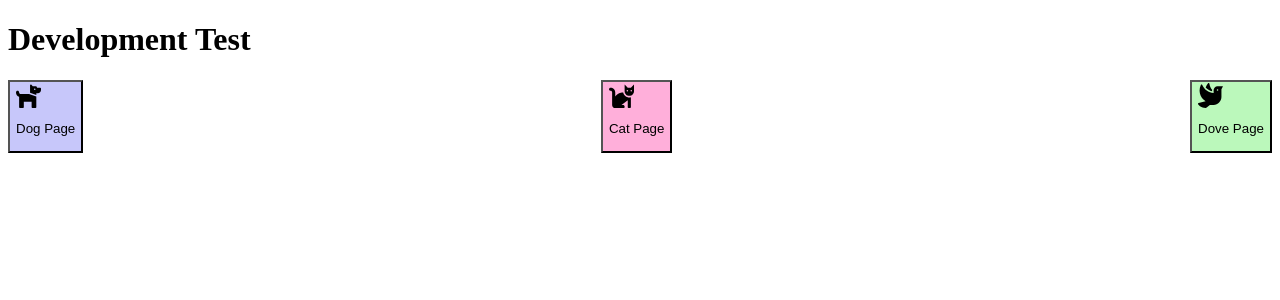
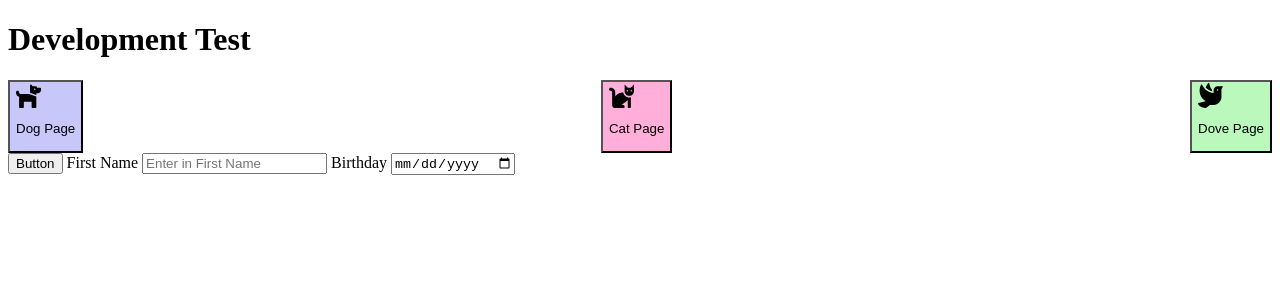
Before and after one commit to Weezah-Traction/traction, a SvelteKit app: page /dev in a window 1280 px wide. Shown: the top 300 px of the page. Built offline with nearby package versions, Linux system fonts and the light colour scheme.

Commit message:
:construction: Text Submission Fields
Added a component for the text submission field.

```diff
--- /dev/null
+++ b/src/lib/Button.svelte
@@ -0,0 +1,3 @@
+<slot>
+<button>Button</button>
+</slot>
--- /dev/null
+++ b/src/lib/TextSubmission.svelte
@@ -0,0 +1,28 @@
+<script>
+export let purpose = '';
+let label = '';
+let placeholder = '';
+let type = 'text'
+
+
+if (purpose == 'fname'){
+    label = 'First Name';
+    placeholder = "Enter in First Name";
+}
+
+if (purpose == 'lname'){
+    label = 'Last Name';
+    placeholder = "Enter in Last Name";
+}
+
+if (purpose == 'date'){
+    label = 'Birthday';
+    type = 'date';
+}
+
+</script>
+
+<slot>
+    <label for="field">{label}</label>
+    <input name="field" type={type} placeholder={placeholder}>
+</slot>
--- a/src/routes/dev/+page.svelte
+++ b/src/routes/dev/+page.svelte
@@ -1,9 +1,14 @@
 <script>
-	import NavigationBar from "../../lib/NavigationBar.svelte";
+	import Button from "../../lib/Button.svelte";
+import NavigationBar from "../../lib/NavigationBar.svelte";
 import NavigationBarButton from "../../lib/NavigationBarButton.svelte";
+	import TextSubmission from "../../lib/TextSubmission.svelte";
 </script>
 
 
 <h1>Development Test</h1>
 
 <NavigationBar></NavigationBar>
+<Button></Button>
+<TextSubmission purpose=fname></TextSubmission>
+<TextSubmission purpose=date></TextSubmission>
```
